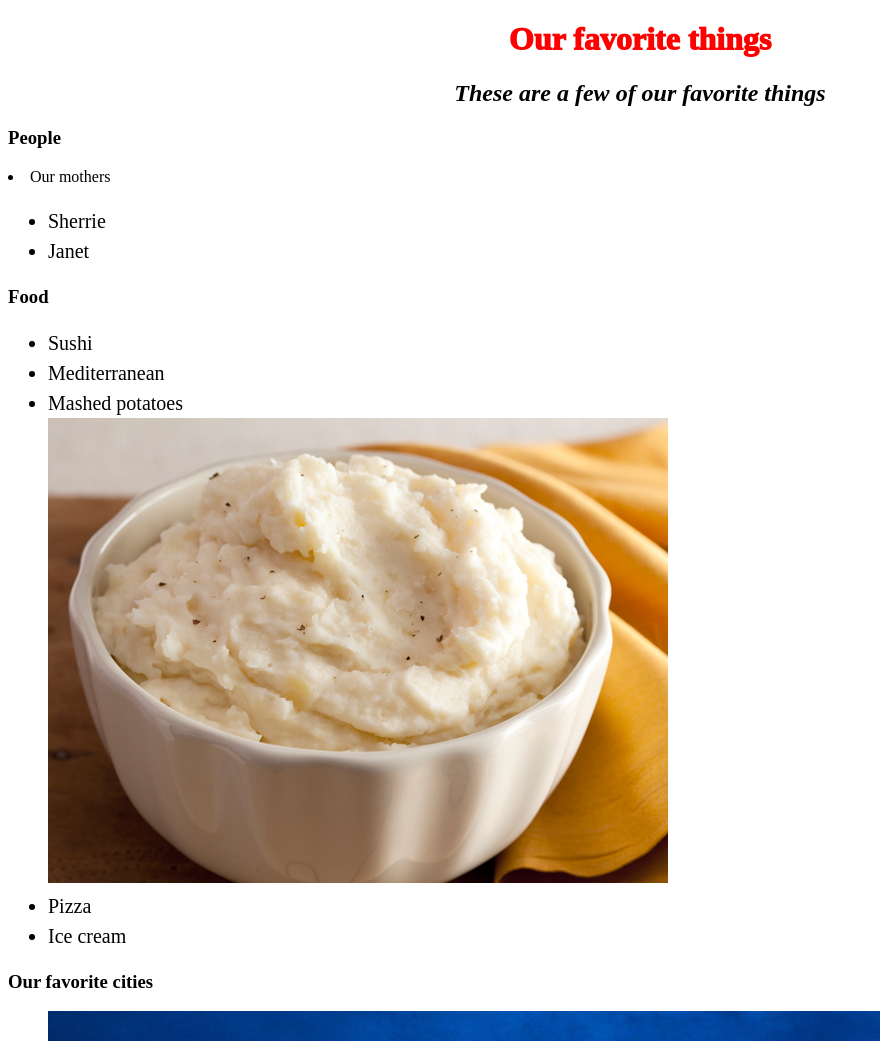
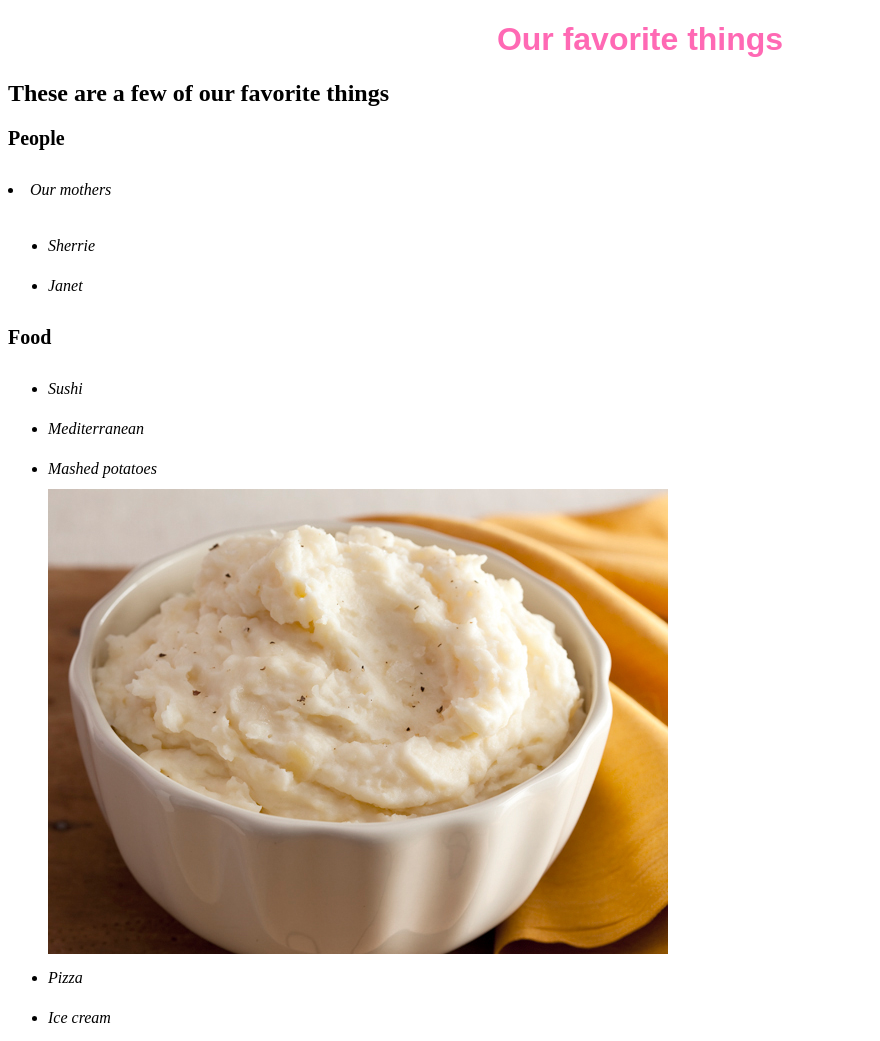
Before and after one commit to meaghanjones/my-first-webpage, a plain HTML site: page favorite-things.html in a window 1280 px wide. Shown: the top 1041 px of the page, without its empty margins (0-880 px from the left). Drawn offline with Linux system fonts and the light colour scheme.

Commit message:
add styles css

```diff
--- /dev/null
+++ b/css/styless.css
@@ -0,0 +1,15 @@
+h1 {
+text-align: center;
+color: #FF69B4;
+font-family: fantasy;
+}
+
+h3 {
+  font-weight: 600;
+  font-size: 20px;
+}
+
+li {
+  font-style: italic;
+  line-height: 40px;
+}
--- a/favorite-things.html
+++ b/favorite-things.html
@@ -1,7 +1,7 @@
 <!DOCTYPE html>
 <html>
   <head>
-    <link href ="css/styles.css" rel="stylesheet" type="text/css">
+    <link href ="css/styless.css" rel="stylesheet" type="text/css">
     <title>Our favorite things</title>
   </head>
   <body>
```
Also changed, not shown: favorite-places.html (+1 -0 lines), my-first-webpage.html (+1 -0 lines).
